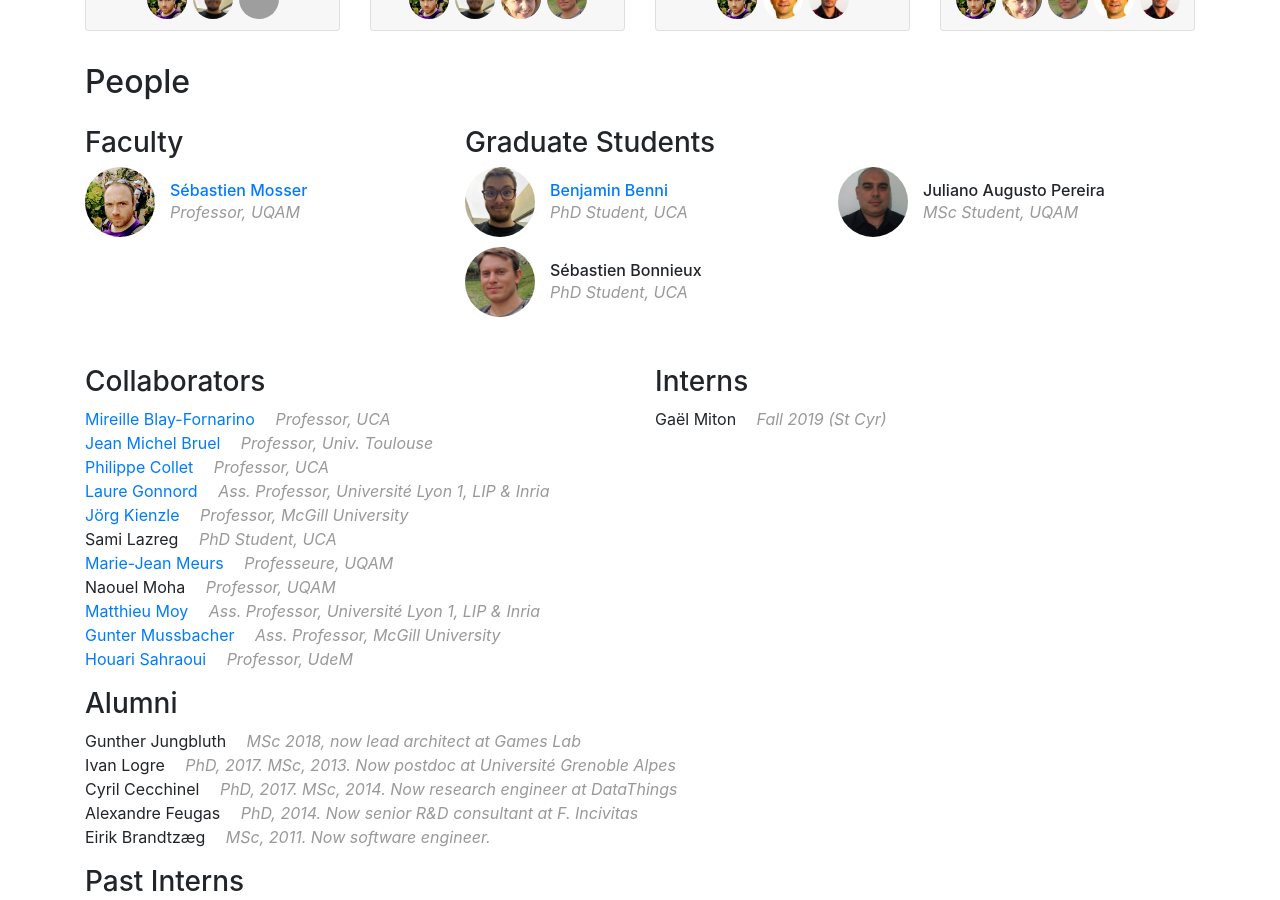
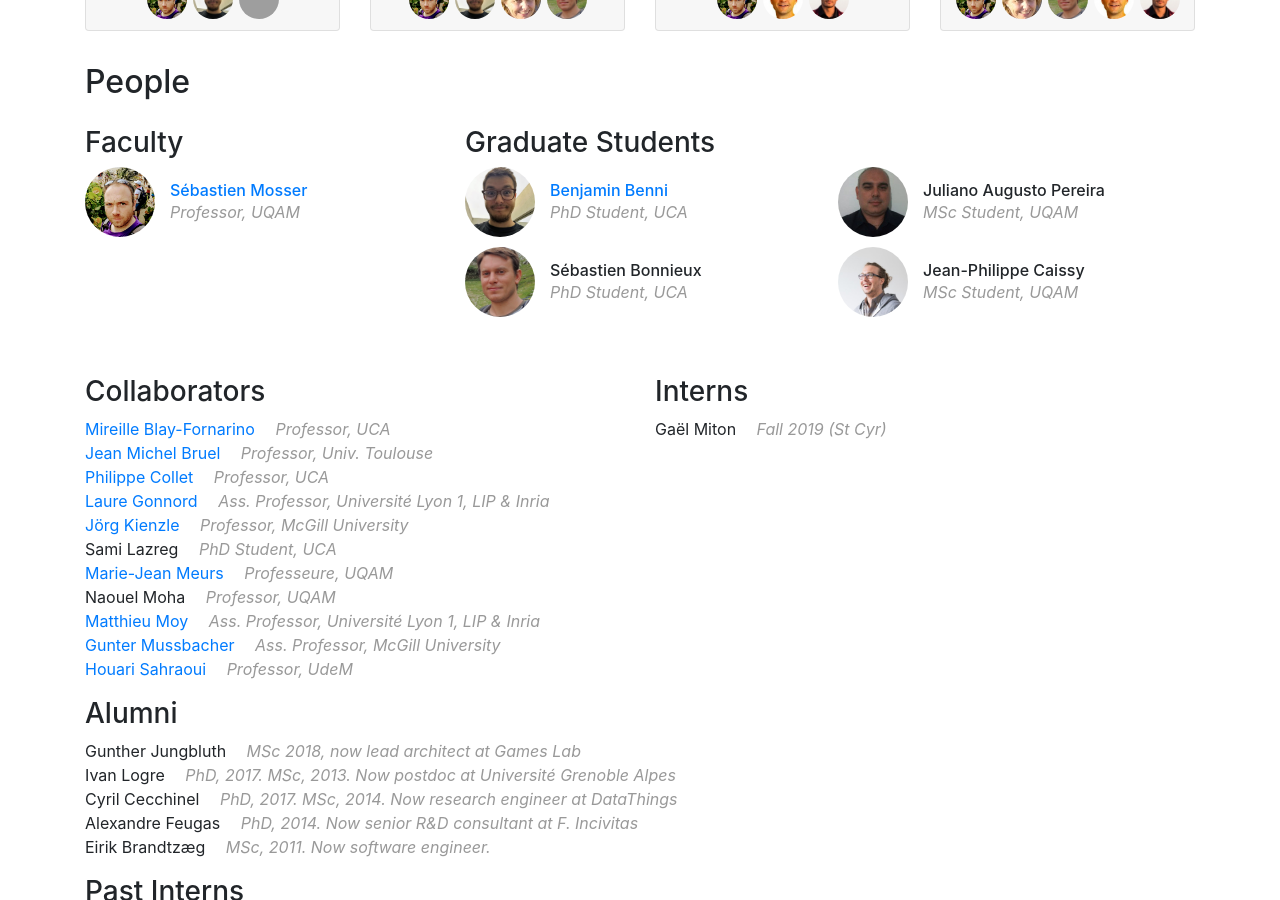
Before and after one commit to ace-design/ace-design.github.io, a Jekyll site: the page built from index.html, in a window 1280 px wide and 900 px high, scrolled down 1256 px. Built offline with Jekyll 4.4.1, drawn with Linux system fonts in a browser that asks for light colours; nearby versions of some CDN libraries; grey boxes are pictures that could not be loaded.

```diff
--- a/_data/people.yml
+++ b/_data/people.yml
@@ -32,6 +32,11 @@ juliano:
   image: /img/people/juliano.jpg
   role: grad
 
+jp:
+  display_name: "Jean-Philippe Caissy"
+  bio: MSc Student, UQAM
+  image: /img/people/jp.jpg
+  role: grad
 
 # Collaborators
 
```
Also changed, not shown: img/people/jp.jpg (added).
